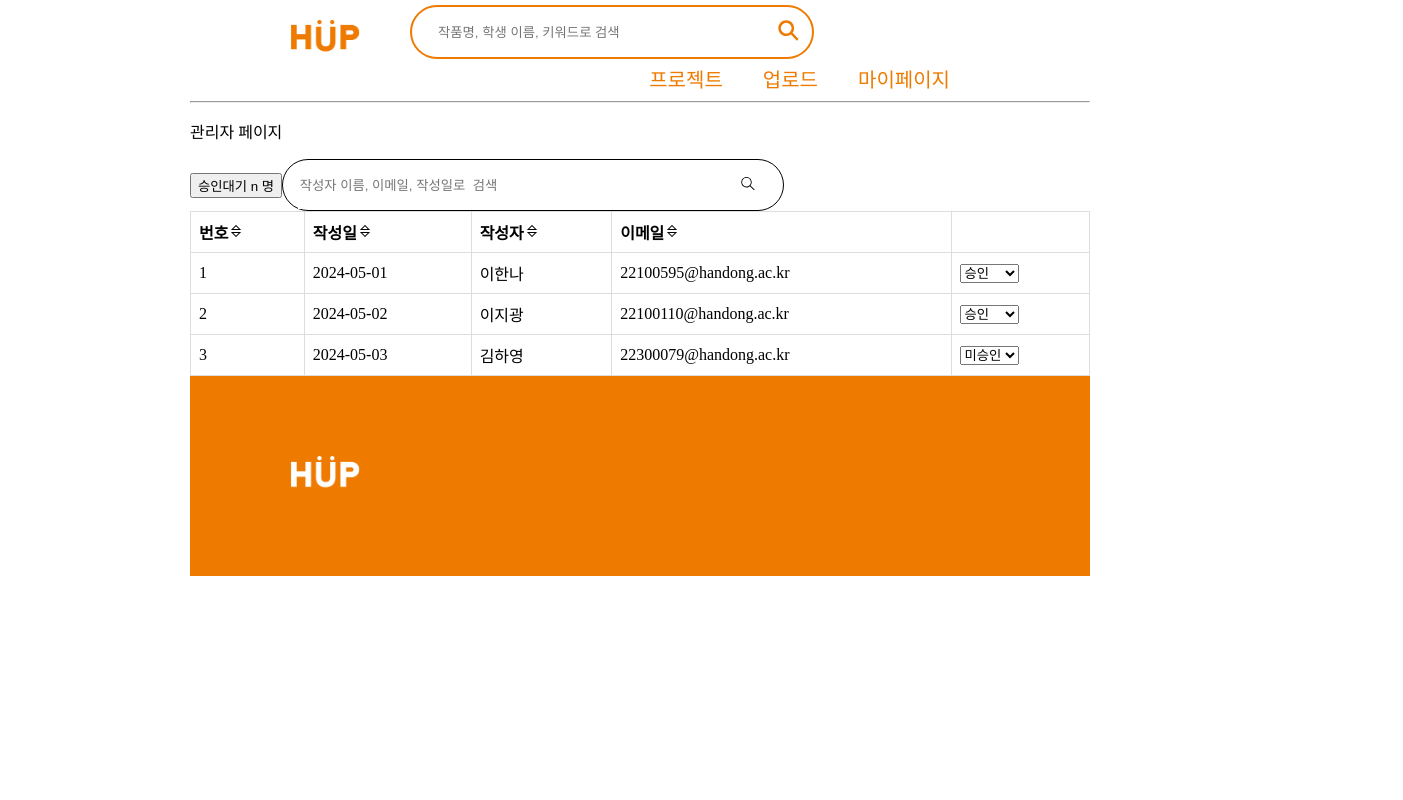
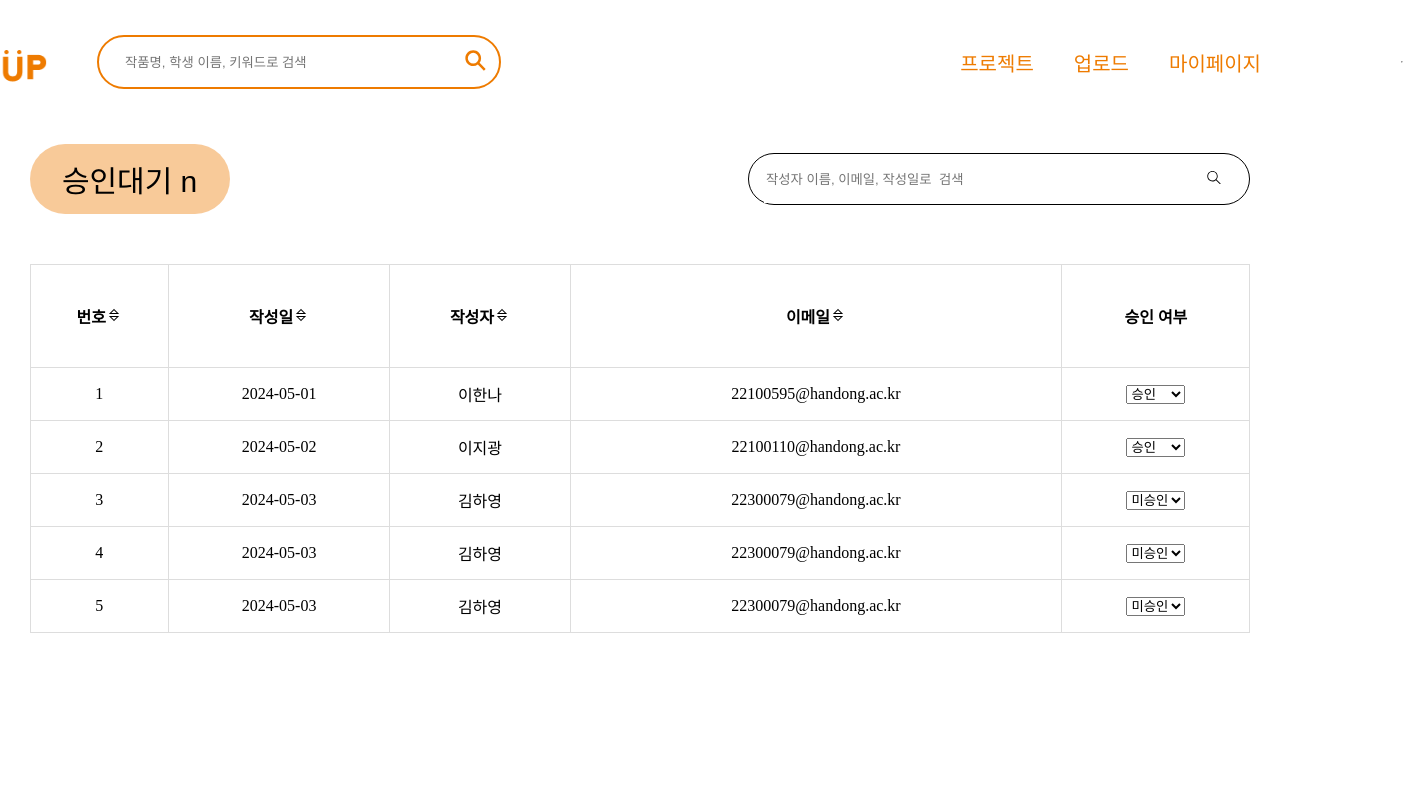
Before and after one commit to LikeLionHGU/DaePo_Front, a React (Create React App) app: page /DaePo/Admin in a window 1280 px wide. Shown: the top 800 px of the page, 1403 px wide, since content can reach past the window. Built offline with nearby package versions, Linux system fonts and the light colour scheme; what recoil-persist would draw is missing.

Commit message:
style: 관리자 페이지 스타일 적용

```diff
--- a/src/component/AdminPage/AdminComponent.js
+++ b/src/component/AdminPage/AdminComponent.js
@@ -3,18 +3,8 @@ import { SlMagnifier } from "react-icons/sl";
 import { LiaSortSolid } from "react-icons/lia";
 
 import styled from "styled-components";
+import { Vertical, Horizontal } from "../../styles/StyledComponents";
 
-const Div = styled.div`
-  align-items: center;
-  justify-content: center;
-  width: 100%;
-`;
-const Horizontal = styled.div`
-  //가로 정렬
-  display: flex;
-  align-items: center;
-  width: 100%;
-`;
 const SearchSpace = styled.div`
   display: flex;
   align-items: center;
@@ -31,7 +21,16 @@ const SearchInput = styled.input`
   border: none;
   outline: none;
 `;
-
+const WaitBT = styled.button`
+  border: none;
+  border-radius: 52px;
+  width: 200px;
+  height: 70px;
+  background-color: rgba(238, 123, 0, 0.4);
+  color: black;
+  cursor: pointer;
+  font-size: 30px;
+`;
 const SlMagnifierBT = styled.button`
   border: none;
   background-color: transparent;
@@ -39,19 +38,22 @@ const SlMagnifierBT = styled.button`
 `;
 const Table = styled.table`
   border-collapse: collapse;
-  width: 100%;
+  width: 80%;
+  margin-top: 50px;
 `;
 
 const Th = styled.th`
   border: 1px solid #dddddd;
   text-align: left;
-  padding: 8px;
+  text-align: center;
+  height: 100px;
 `;
 
 const Td = styled.td`
   border: 1px solid #dddddd;
   text-align: left;
-  padding: 8px;
+  text-align: center;
+  height: 50px;
 `;
 const data = [
   {
@@ -70,6 +72,20 @@ const data = [
   },
   {
     id: 3,
+    date: "2024-05-03",
+    author: "김하영",
+    email: "22300079@handong.ac.kr",
+    status: "미승인",
+  },
+  {
+    id: 4,
+    date: "2024-05-03",
+    author: "김하영",
+    email: "22300079@handong.ac.kr",
+    status: "미승인",
+  },
+  {
+    id: 5,
     date: "2024-05-03",
     author: "김하영",
     email: "22300079@handong.ac.kr",
@@ -115,10 +131,9 @@ function AdminComponent() {
   };
 
   return (
-    <Div>
-      <p>관리자 페이지</p>
-      <Horizontal>
-        <button>승인대기 n 명</button>
+    <Vertical>
+      <Horizontal style={{ justifyContent: "space-between", width: "80%" }}>
+        <WaitBT>승인대기 n</WaitBT>
         <SearchSpace>
           <SearchInput
             placeholder="작성자 이름, 이메일, 작성일로  검색"
@@ -149,7 +164,7 @@ function AdminComponent() {
               이메일
               <LiaSortSolid />
             </Th>
-            <Th></Th>
+            <Th>승인 여부</Th>
           </tr>
         </thead>
         <tbody>
@@ -172,7 +187,7 @@ function AdminComponent() {
           ))}
         </tbody>
       </Table>
-    </Div>
+    </Vertical>
   );
 }
 
--- a/src/component/Home/FooterComponent.js
+++ b/src/component/Home/FooterComponent.js
@@ -9,6 +9,8 @@ const FooterContainer = styled.div`
   flex-direction: column;
   justify-content: center;
   width: 100%;
+  position: relative;
+  transform: translateY(0%);
 `;
 const Logo = styled.img.attrs({
   src: logo,
--- a/src/pages/AdminPage.js
+++ b/src/pages/AdminPage.js
@@ -2,15 +2,26 @@ import AdminComponent from "../component/AdminPage/AdminComponent";
 import FooterComponent from "../component/Home/FooterComponent";
 import HeaderComponent from "../component/Home/HeaderComponent";
 import DivisionComponent from "../component/Home/DivisionComponent";
+import {
+  Container,
+  Vertical,
+  Box,
+  WrapContainer,
+} from "../styles/StyledComponents";
 
 function AdminPage() {
   return (
-    <div>
-      <HeaderComponent />
-      <DivisionComponent />
-      <AdminComponent />
+    <Vertical>
+      <WrapContainer>
+        <Container>
+          <HeaderComponent />
+          <DivisionComponent />
+        </Container>
+        <Box margin="50px" />
+        <AdminComponent />
+      </WrapContainer>
       <FooterComponent />
-    </div>
+    </Vertical>
   );
 }
 
--- a/src/pages/MyPage.js
+++ b/src/pages/MyPage.js
@@ -1,5 +1,5 @@
 import React, { useState, useRef } from "react";
-import { useNavigate } from "react-router-dom";
+import { useNavigate, Link } from "react-router-dom";
 import styled from "styled-components";
 import FooterComponent from "../component/Home/FooterComponent";
 import MyPageComponent from "../component/Home/MyPageComponent";
@@ -11,7 +11,6 @@ import {
   NoCenterHorizontal,
   Box,
 } from "../styles/StyledComponents";
-import { Link } from "react-router-dom";
 import logo from "../img/Group 58.png";
 
 const Header = styled.div`
@@ -120,6 +119,7 @@ function MyPage() {
       </Header>
       <MyPageComponent />
       <Box margin="100px" />
+      <Link to="/DaePo/Admin">게시물 관리</Link>
       <FooterComponent />
     </Vertical>
   );
--- a/src/styles/StyledComponents.js
+++ b/src/styles/StyledComponents.js
@@ -29,6 +29,12 @@ export const Vertical = styled.div`
   align-items: center;
   justify-content: center;
   width: 100%;
+`;
+
+export const WrapContainer = styled.div`
+  height: auto;
+  min-height: 100%;
+  padding-bottom: 200px;
 `;
 
 export const NoCenterVertical = styled.div`
```
